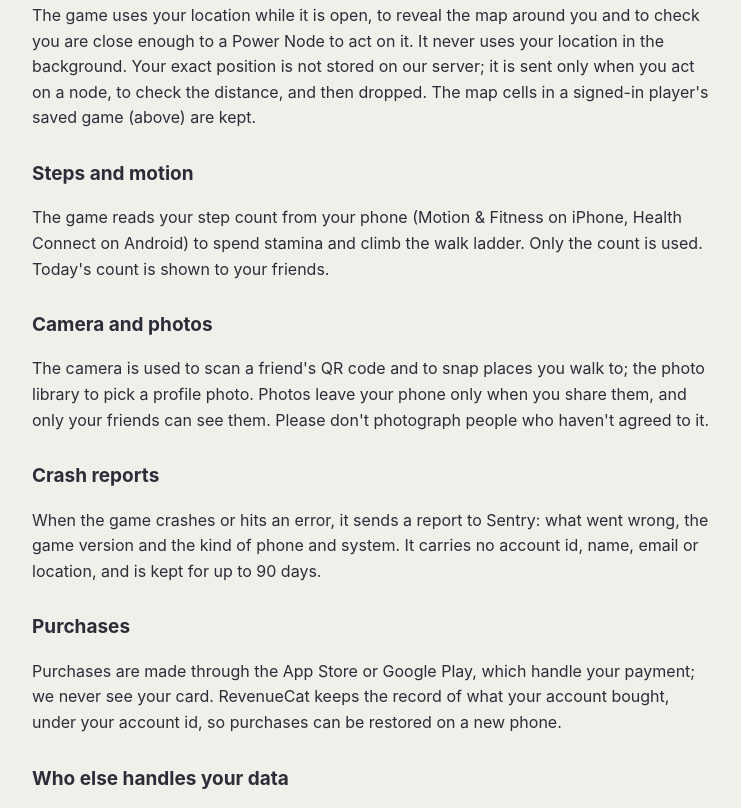
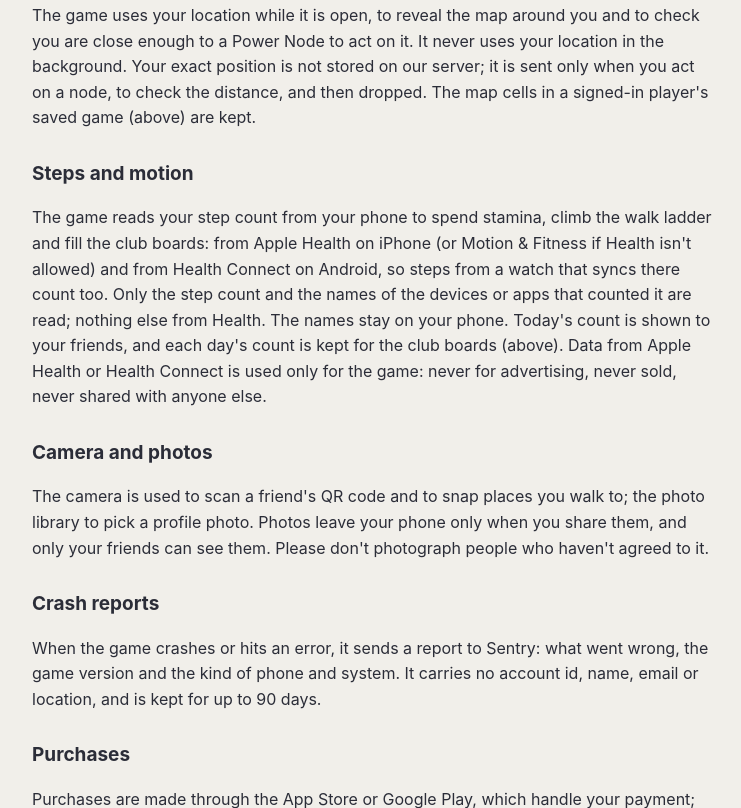
Before and after one commit to honeyhorny/walkclubs-site, a plain HTML site: page privacy.html in a window 1280 px wide. Shown: the part 1234-2042 px from the top of the page, without its empty margins (268-1009 px from the left). Drawn offline with Linux system fonts and the light colour scheme.

Commit message:
Privacy: steps from Apple Health and Health Connect, a watch's included
Co-Authored-By: Claude Opus 5.5 <noreply@anthropic.com>

```diff
--- a/privacy.html
+++ b/privacy.html
@@ -10,7 +10,7 @@
 <main>
 <p class="crumb"><a href="index.html">Walk Clubs</a></p>
 <h1>Privacy policy</h1>
-<p class="date">Last updated 29 October 2026 (friends' snaps told right away)</p>
+<p class="date">Last updated 3 November 2026 (steps from Apple Health and Health Connect, a watch's included)</p>
 
 <p>Walk Clubs is a walking game made by one person, Tummasuk Dechawanitcha, in
 Thailand ("we" below). This page says what the game keeps about you, why, who
@@ -59,9 +59,15 @@ server; it is sent only when you act on a node, to check the distance, and then
 dropped. The map cells in a signed-in player's saved game (above) are kept.</p>
 
 <h2>Steps and motion</h2>
-<p>The game reads your step count from your phone (Motion &amp; Fitness on
-iPhone, Health Connect on Android) to spend stamina and climb the walk ladder.
-Only the count is used. Today's count is shown to your friends.</p>
+<p>The game reads your step count from your phone to spend stamina, climb the
+walk ladder and fill the club boards: from Apple Health on iPhone (or Motion
+&amp; Fitness if Health isn't allowed) and from Health Connect on Android, so
+steps from a watch that syncs there count too. Only the step count and the
+names of the devices or apps that counted it are read; nothing else from
+Health. The names stay on your phone. Today's count is shown to your friends,
+and each day's count is kept for the club boards (above). Data from Apple
+Health or Health Connect is used only for the game: never for advertising,
+never sold, never shared with anyone else.</p>
 
 <h2>Camera and photos</h2>
 <p>The camera is used to scan a friend's QR code and to snap places you walk
```
